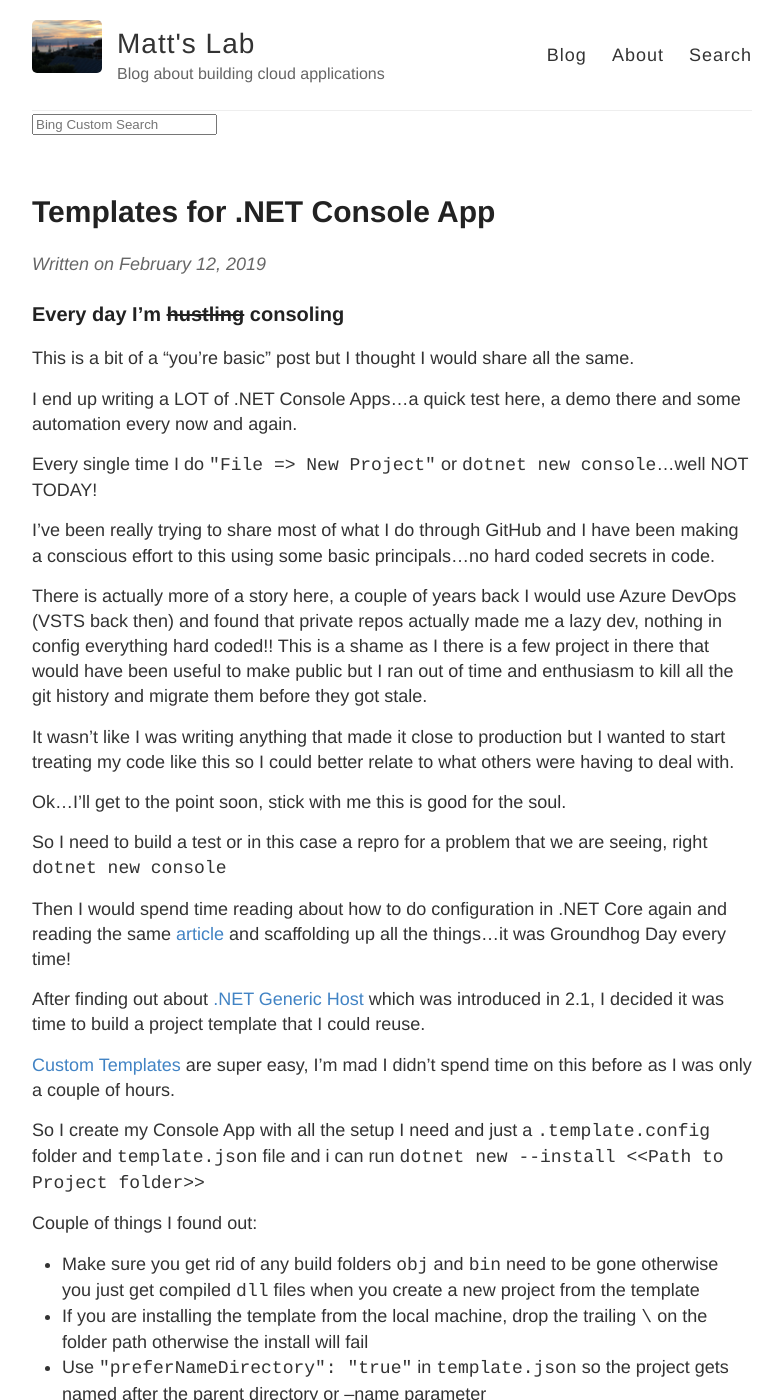
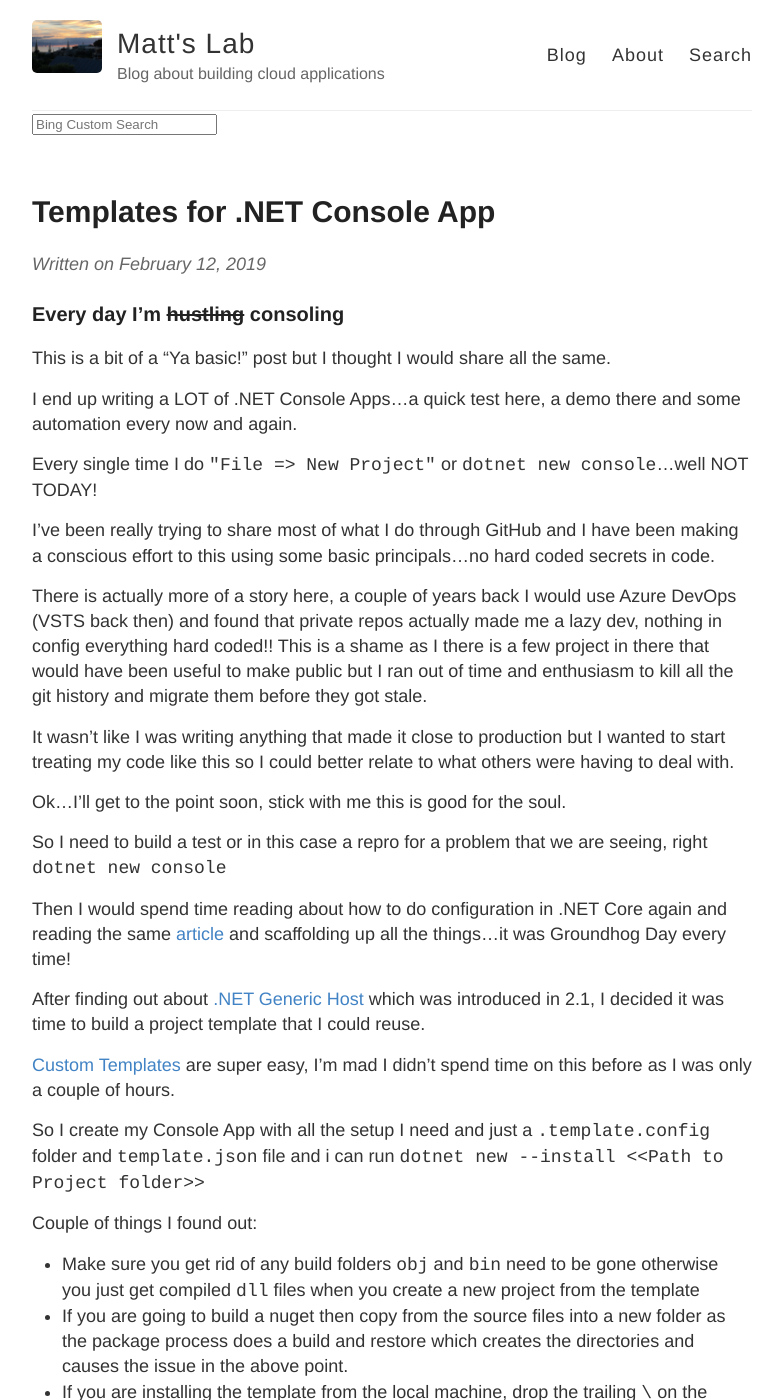
Before and after one commit to msimpsonnz/msimpsonnz.github.io, a Jekyll site: the page built from _posts/2019-02-12-DotNet-Templates.md, in a window 1280 px wide and 1400 px high. Shown: the whole window, without its empty margins (248-1031 px from the left). Built offline with Jekyll 4.4.1, drawn with Linux system fonts in a browser that asks for light colours; comment, search, counter and statistics services are not loaded; some of the changed text lies outside the part shown.

Commit message:
fixup typo and edits

```diff
--- a/_posts/2019-02-12-DotNet-Templates.md
+++ b/_posts/2019-02-12-DotNet-Templates.md
@@ -6,7 +6,7 @@
 
 ### Every day I'm ~~hustling~~ consoling
 
-This is a bit of a "you're basic" post but I thought I would share all the same.
+This is a bit of a "Ya basic!" post but I thought I would share all the same.
 
 I end up writing a LOT of .NET Console Apps...a quick test here, a demo there and some automation every now and again.
 
@@ -32,9 +32,11 @@
 
 Couple of things I found out:
 * Make sure you get rid of any build folders `obj` and `bin` need to be gone otherwise you just get compiled `dll` files when you create a new project from the template
-* If you are installing the template from the local machine, drop the trailing `\` on the folder path otherwise the install will fail
+* If you are going to build a nuget then copy from the source files into a new folder as the package process does a build and restore which creates the directories and causes the issue in the above point.
+* If you are installing the template from the local machine, drop the trailing `\` on the folder path otherwise the install will fail `dotnet new -i "C:\somepath\noBackSlashOnTheEndOfThisFolder"`
 * Use `"preferNameDirectory": "true"` in `template.json` so the project gets named after the parent directory or --name parameter
 * Use `"sourceName": "<<Your Namespace>>"` in `template.json` to rename the namespace after the parent directory or --name parameter
+* Use `nuget pack` not `dotnet pack` as doesn't seem to like the dealing with folder paths
 
 That's it, hope this helps someone, but will probably just end up be a reference for me when I come back and update this to .NET Core 3.0!
 
```
